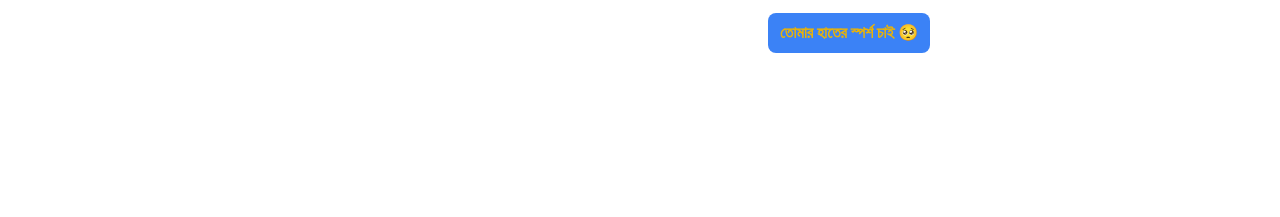
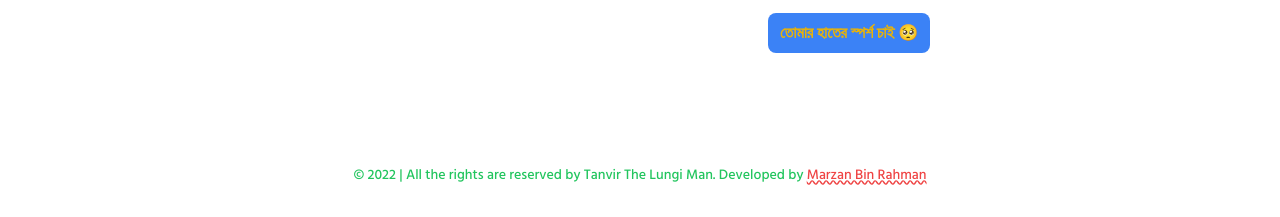
Before and after one commit to Marzan-Bin-Rahman/tanvir-the-lungiman, a plain HTML site: page index.html in a window 1280 px wide. Shown: the part 3858-4075 px from the top of the page. Before the commit the page ends 3927 px from the top, so only its background shows below. Drawn offline with nearby package versions, Linux system fonts and the light colour scheme.

Commit message:
footer added and done

```diff
--- a/index.html
+++ b/index.html
@@ -185,6 +185,9 @@
 	</div>
 		</section>
 	</main>
-	<!--  -->
+	<!-- footer -->
+	<footer class="mt-24 mb-8">
+		<p class="text-sm text-center text-green-500"> &copy; 2022 | All the rights are reserved by Tanvir The Lungi Man. <span>Developed by <a class="text-red-500 underline decoration-wavy" target="_blank" href="https://github.com/marzan-bin-rahman">Marzan Bin Rahman</a></span> </p>
+	</footer>
 </body>
 </html>
```
